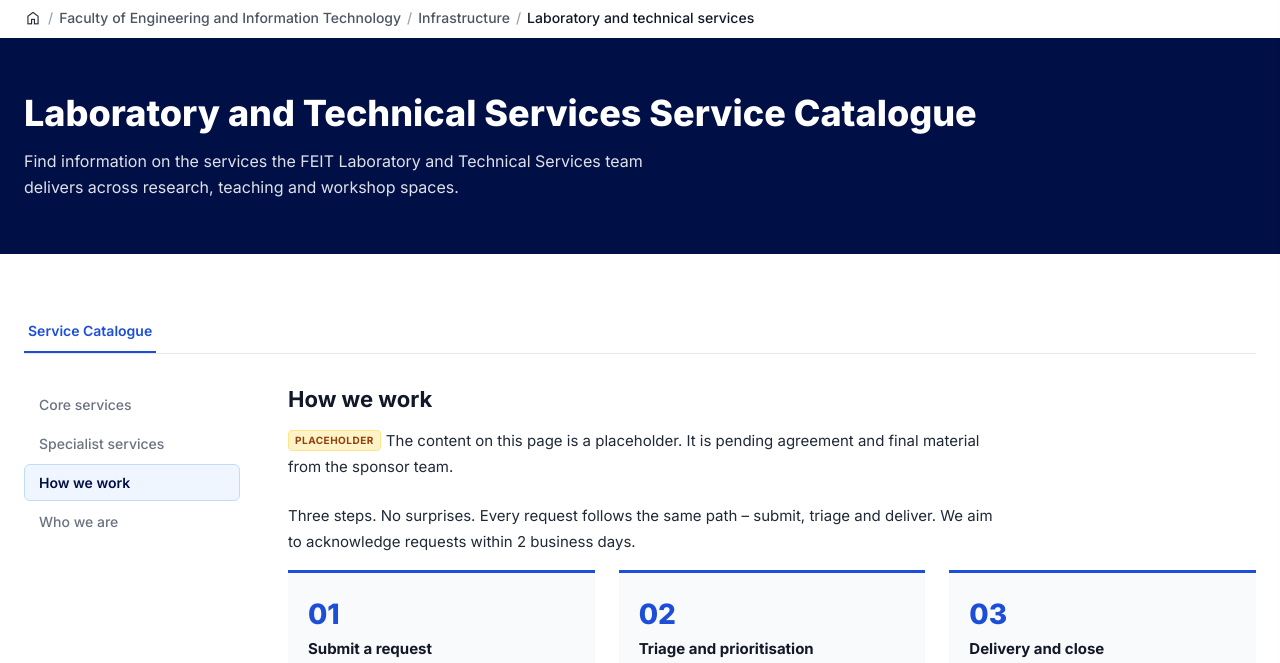
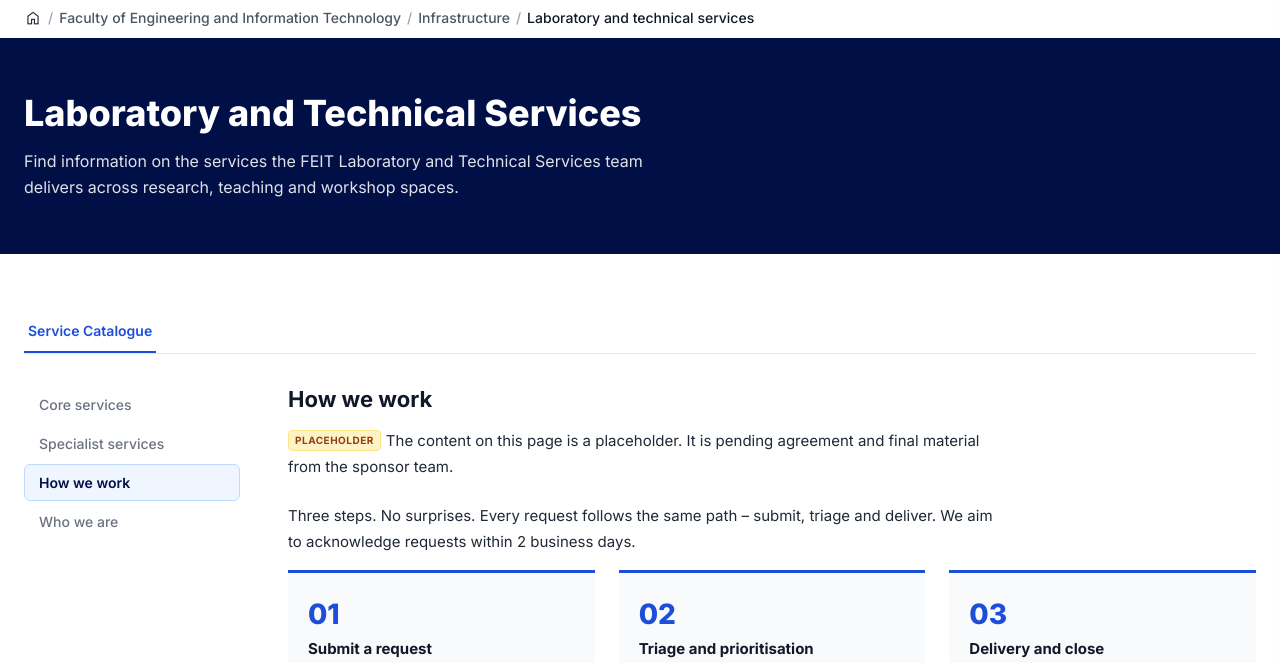
Before and after one commit to Enterprise-Services-Group/FEIT---Lab-Operation-Service-Catalogues, a plain HTML site: page site/delivery-framework.html in a window 1280 px wide. Shown: the part 111-774 px from the top of the page. Drawn offline with nearby package versions, Linux system fonts and the light colour scheme.

Commit message:
Simplify hero banner title to "Laboratory and Technical Services"
Applied consistently across the core services page and all three
subpages (Specialist services, How we work, Who we are).

```diff
--- a/site/delivery-framework.html
+++ b/site/delivery-framework.html
@@ -1018,7 +1018,7 @@
   =========================================================== -->
   <section class="sh-banner" aria-labelledby="page-title">
     <div class="container">
-      <h1 id="page-title">Laboratory and Technical Services Service Catalogue</h1>
+      <h1 id="page-title">Laboratory and Technical Services</h1>
       <p style="font-size: 16px; font-weight: 400; color: rgba(255,255,255,0.88); margin: 14px 0 0; line-height: 1.6; max-width: 640px;">Find information on the services the FEIT Laboratory and Technical Services team delivers across research, teaching and workshop spaces.</p>
     </div>
   </section>
```
Also changed, not shown: site/feit-lab-tech-services-catalogue.html (+1 -1 lines), site/specialist-services.html (+1 -1 lines), site/who-we-are.html (+1 -1 lines).
